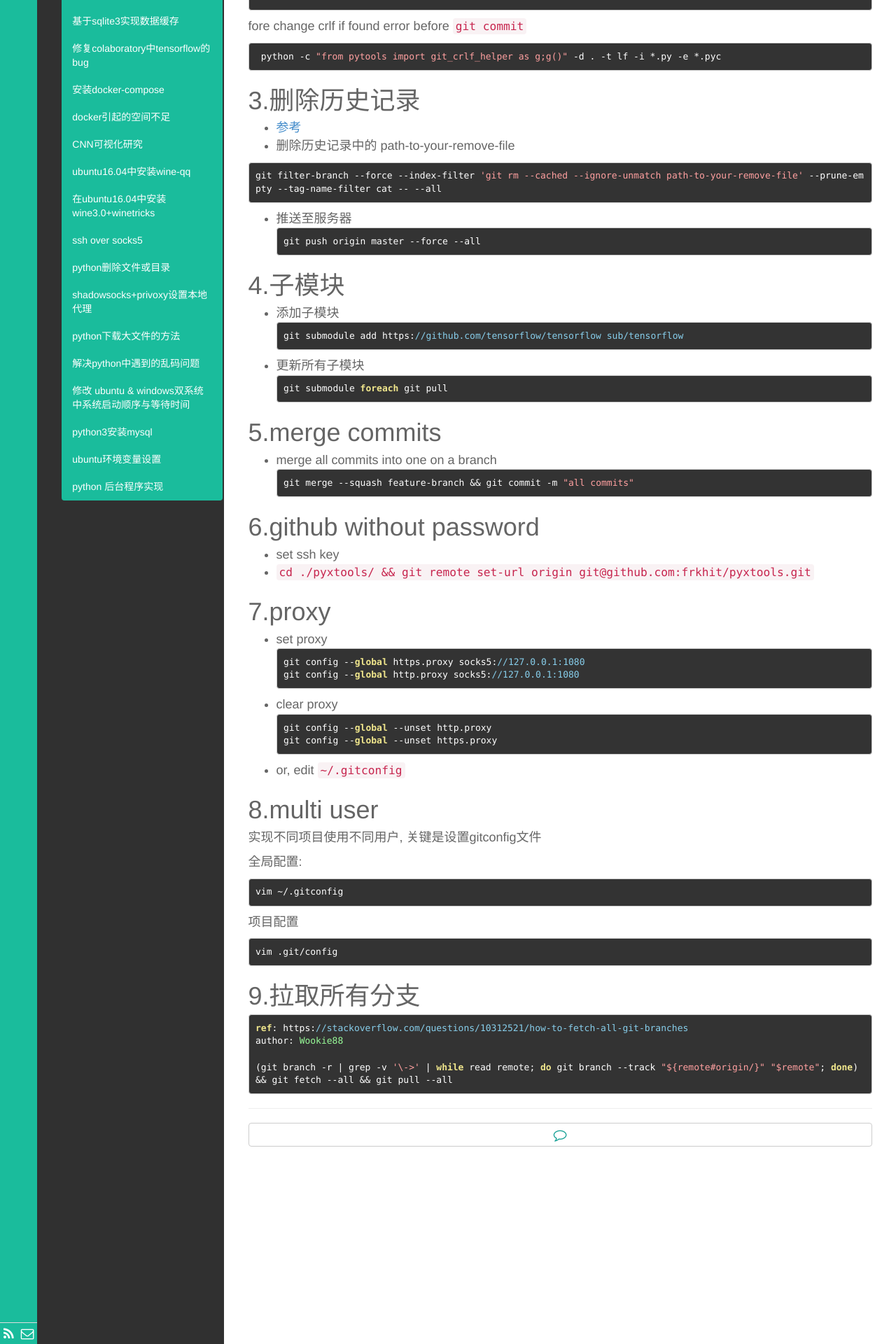
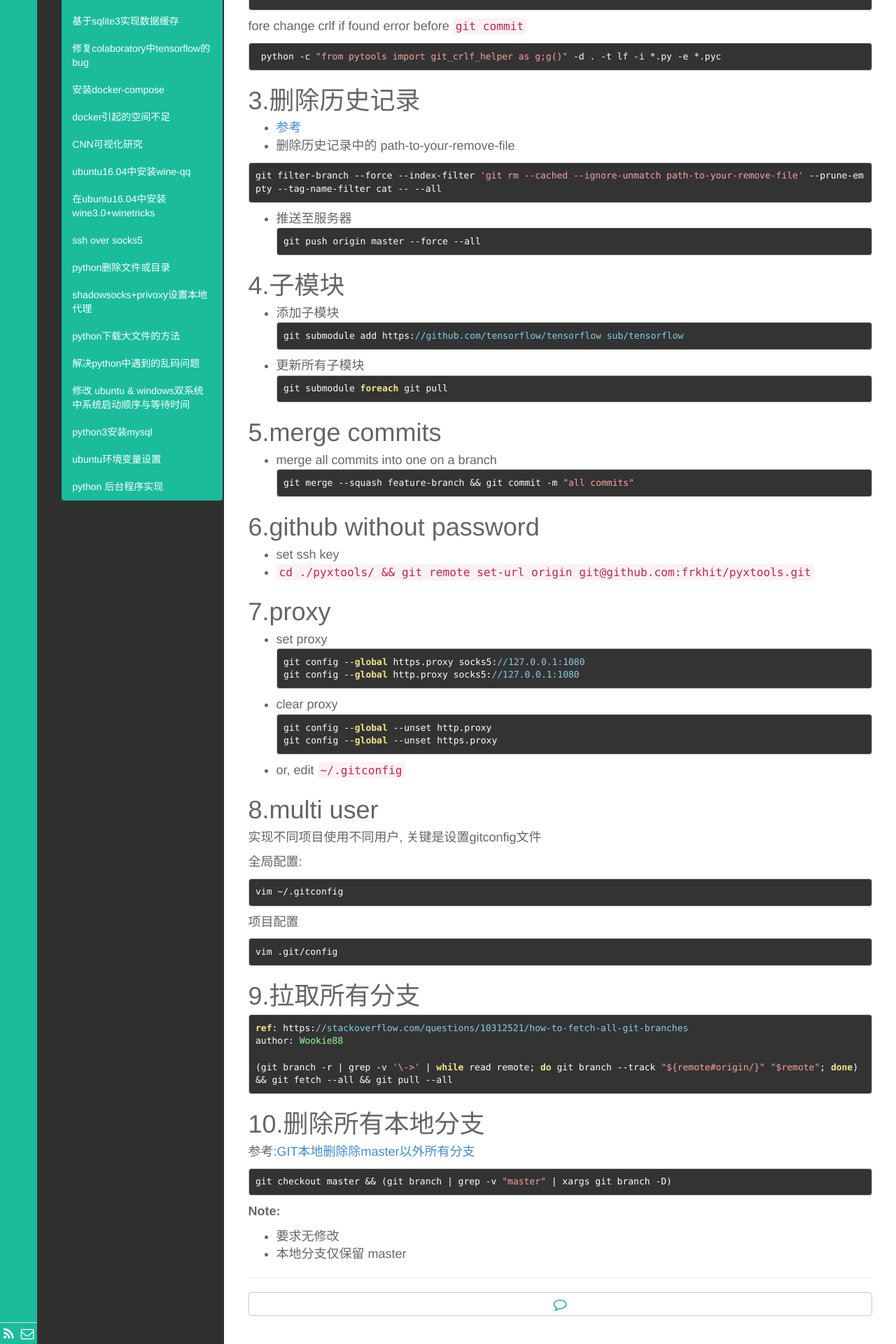
Before and after one commit to fengrk/frkhit.github.io, a Jekyll site: the page built from _posts/blog/2018-10-07-git_record.md, in a window 1280 px wide. Shown: the part 1027-2947 px from the top of the page at 70% size. Built offline with Jekyll 4.4.1, drawn with Linux system fonts in a browser that asks for light colours; Markdown is read by kramdown in place of the engine named in the settings.

Commit message:
Update 2018-10-07-git_record.md

````diff
--- a/_posts/blog/2018-10-07-git_record.md
+++ b/_posts/blog/2018-10-07-git_record.md
@@ -119,3 +119,13 @@ author: Wookie88
 
 (git branch -r | grep -v '\->' | while read remote; do git branch --track "${remote#origin/}" "$remote"; done) && git fetch --all && git pull --all
 ```
+
+# 10.删除所有本地分支
+参考:[GIT本地删除除master以外所有分支](https://blog.csdn.net/huuinn/article/details/78167873)
+
+```
+git checkout master && (git branch | grep -v "master" | xargs git branch -D)
+```
+**Note:**
+- 要求无修改
+- 本地分支仅保留 master
````
